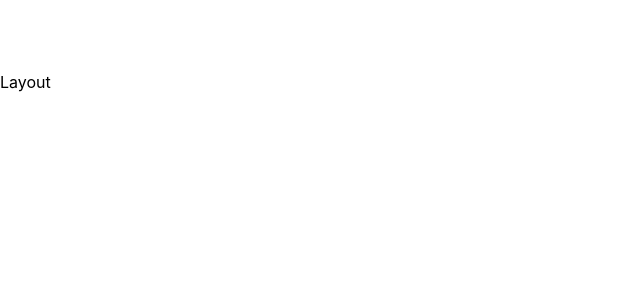
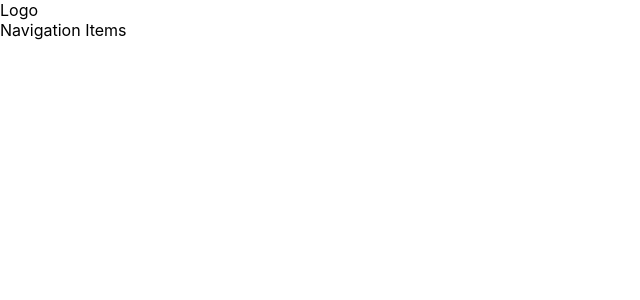
Before and after one commit to AleksandarVasilevski/notepad-react, a React (Create React App) app: page / in a window 1280 px wide. Shown: the top 300 px of the page, without its empty margins (0-640 px from the left). Built offline with nearby package versions, Linux system fonts and the light colour scheme.

Commit message:
master
added toolbar

```diff
--- /dev/null
+++ b/src/organisms/Toolbar/Toolbar.js
@@ -0,0 +1,14 @@
+import React from 'react';
+
+import classes from './Toolbar.module.css';
+
+const toolbar = (props) => {
+  return(
+    <header className={classes.Toolbar}>
+      <div>Logo</div>
+      <nav>Navigation Items</nav>
+    </header>
+  );
+}
+
+export default toolbar;
--- /dev/null
+++ b/src/organisms/Toolbar/Toolbar.module.css
@@ -0,0 +1,8 @@
+.Toolbar {
+  height: 56px;
+  width: 100%;
+  position: fixed;
+  top: 0;
+  left: 0;
+  z-index: 90;
+}
--- a/src/templates/Layout/Layout.js
+++ b/src/templates/Layout/Layout.js
@@ -1,12 +1,16 @@
-import React, {Component} from 'react';
+import React, {Component, Fragment} from 'react';
 
 import classes from './Layout.module.css';
+import Toolbar from '../../organisms/Toolbar/Toolbar';
 
 class Layout extends Component {
 
   render(){
     return(
-      <div className={classes.Layout}>Layout</div>
+      <Fragment>
+        <Toolbar />
+        <main className={classes.Layout}>{this.props.children}</main>
+      </Fragment>
     );
   }
 }
```
